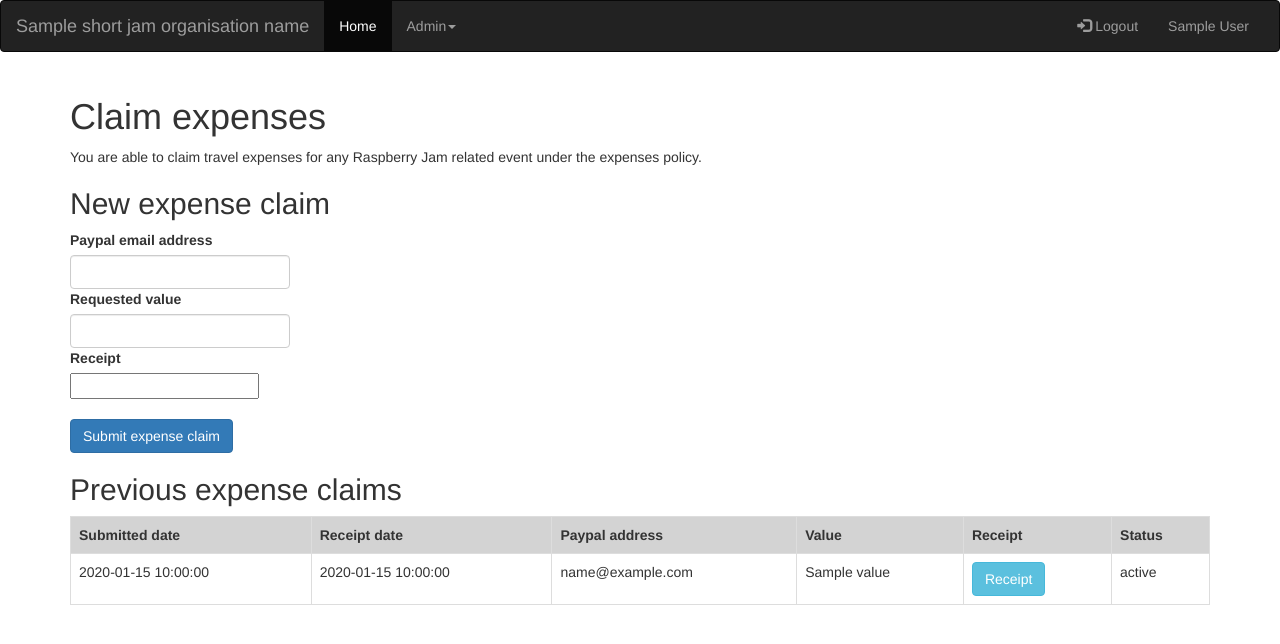
After one commit to gbaman/NI-Jam-Information-System, a Python web app: template ni_jam_information_system/templates/admin/expenses_claims.html in a window 1280 px wide. The commit adds this page. Shown: the top 644 px of the page. Run offline with Jinja, Linux system fonts and the light colour scheme; the template is opened without the code that fills it: most values are stand-ins (such as "Sample title", 1, 10 or a date in 2020); form fields are guessed from the names that the template uses; some libraries are stand-ins or nearby versions.

Commit message:
Add expenses claim page

```diff
--- /dev/null
+++ b/ni_jam_information_system/templates/admin/expenses_claims.html
@@ -0,0 +1,40 @@
+{% extends "layout.html" %}
+
+{% block content %}
+<h1>Claim expenses</h1>
+<p>You are able to claim travel expenses for any Raspberry Jam related event under the expenses policy.</p>
+
+<h2>New expense claim</h2>
+<form method=post style="max-width: 220px">
+<dl>
+    {{ render_field(form.paypal_email_address, class = "form-control") }}
+    {{ render_field(form.requested_value, class = "form-control") }}
+    {{ render_field(form.receipt) }}
+</dl>
+<p><input class="btn btn-primary" type=submit value="Submit expense claim">
+</form>
+
+<h2>Previous expense claims</h2>
+<div>
+    <table class="table table-hover, table-bordered">
+        <tr bgcolor="#d3d3d3">
+            <th>Submitted date</th>
+            <th>Receipt date</th>
+            <th>Paypal address</th>
+            <th>Value</th>
+            <th>Receipt</th>
+            <th>Status</th>
+        </tr>
+        {% for claim in expenses %}
+            <tr>
+                <td>{{ claim.expense_submit_date }}</td>
+                <td>{{ claim.receipt_date }}</td>
+                <td>{{ claim.paypal_email }}</td>
+                <td>{{ claim.value }}</td>
+                <td><a href="{{ claim.receipt_url }}" target="_blank" class="btn btn-info" role="button">Receipt</a></td>
+                <td>{{ claim.status }}</td>
+            </tr>
+        {% endfor %}
+    </table>
+</div>
+{% endblock %}
--- a/ni_jam_information_system/templates/layout.html
+++ b/ni_jam_information_system/templates/layout.html
@@ -81,9 +81,24 @@
                         {% endif %}
                     </ul>
                 </li>
+                {%  if modules_enabled.module_finance %}
+                    <li class="dropdown">
+                        <a class="dropdown-toggle" data-toggle="dropdown" href="#">Finance<span class="caret"></span></a>
+                        <ul class="dropdown-menu">
+                            <li><a href="/admin/expenses_claim">Expenses claims</a></li>
+                            {% if logged_in_user.group_id >= 4 %}
+                                <li><a href="/trustee/finance/ledger">Ledger</a></li>
+                                <li><a href="/trustee/finance/expenses">Expenses list</a></li>
+                            {% endif %}
+
+                        </ul>
+                    </li>
+                {% endif %}
+
                 {% else %}
                 <li><a href="/admin/admin_home">Admin</a></li>
                 {% endif %}
+
             </ul>
             <ul class="nav navbar-nav navbar-right">
                 <li><a href="/logout"><span class="glyphicon glyphicon-log-in"></span> Logout</a></li>
```
Also changed, not shown: ni_jam_information_system/forms.py (+9 -0 lines), ni_jam_information_system/logins.py (+10 -0 lines), ni_jam_information_system/routes/admin_routes.py (+18 -0 lines).
